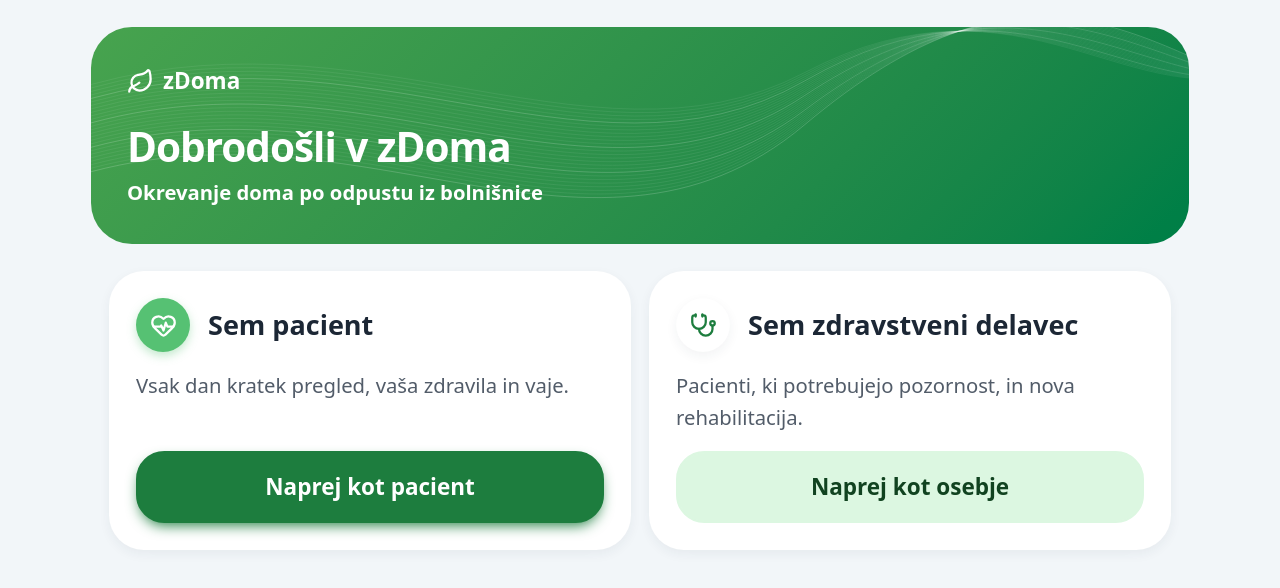
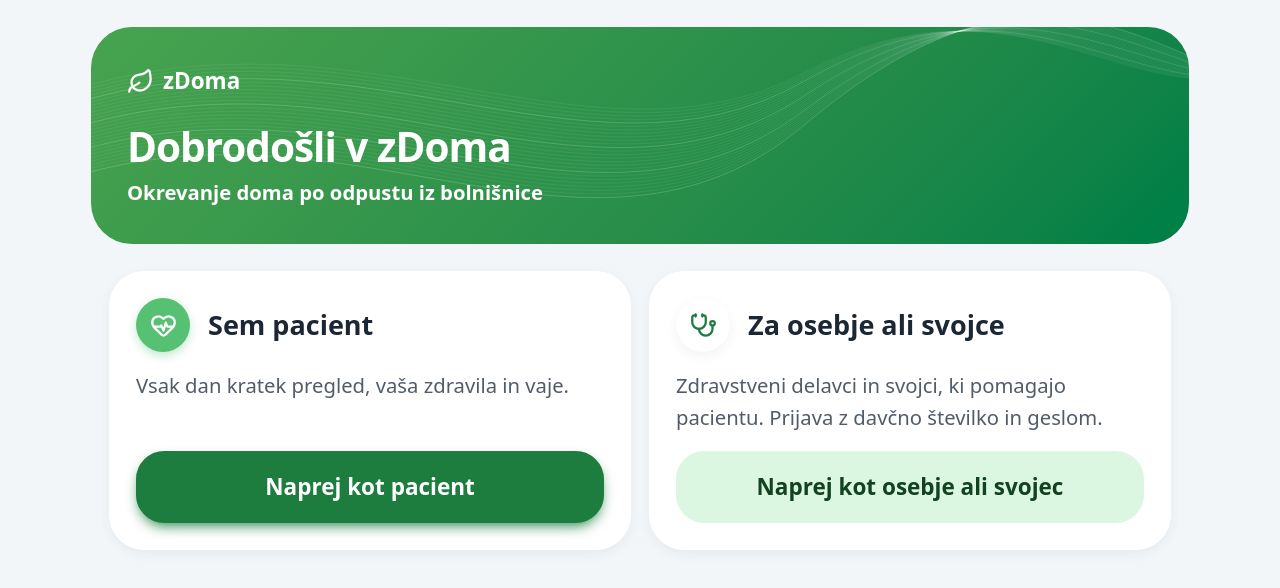
Before and after one commit to Lukajekul/zDoma, a Next.js app: page / in a window 1280 px wide. Shown: the top 588 px of the page. Built offline with nearby package versions, Linux system fonts and the light colour scheme; a web font is replaced by a local one.

Commit message:
feat: start page card leads staff and family to login

```diff
--- a/src/app/page.tsx
+++ b/src/app/page.tsx
@@ -16,10 +16,12 @@ export default function Home() {
         <Card>
           <div className="flex items-center gap-4">
             <IconTile ghost><Stethoscope /></IconTile>
-            <h2 className="text-2xl font-bold">Sem zdravstveni delavec</h2>
+            <h2 className="text-2xl font-bold">Za osebje ali svojce</h2>
           </div>
-          <p className="text-lg text-muted-foreground">Pacienti, ki potrebujejo pozornost, in nova rehabilitacija.</p>
-          <BigButton href="/nurse" variant="secondary" className="mt-auto">Naprej kot osebje</BigButton>
+          <p className="text-lg text-muted-foreground">
+            Zdravstveni delavci in svojci, ki pomagajo pacientu. Prijava z davčno številko in geslom.
+          </p>
+          <BigButton href="/prijava" variant="secondary" className="mt-auto">Naprej kot osebje ali svojec</BigButton>
         </Card>
       </div>
     </AppShell>
```
